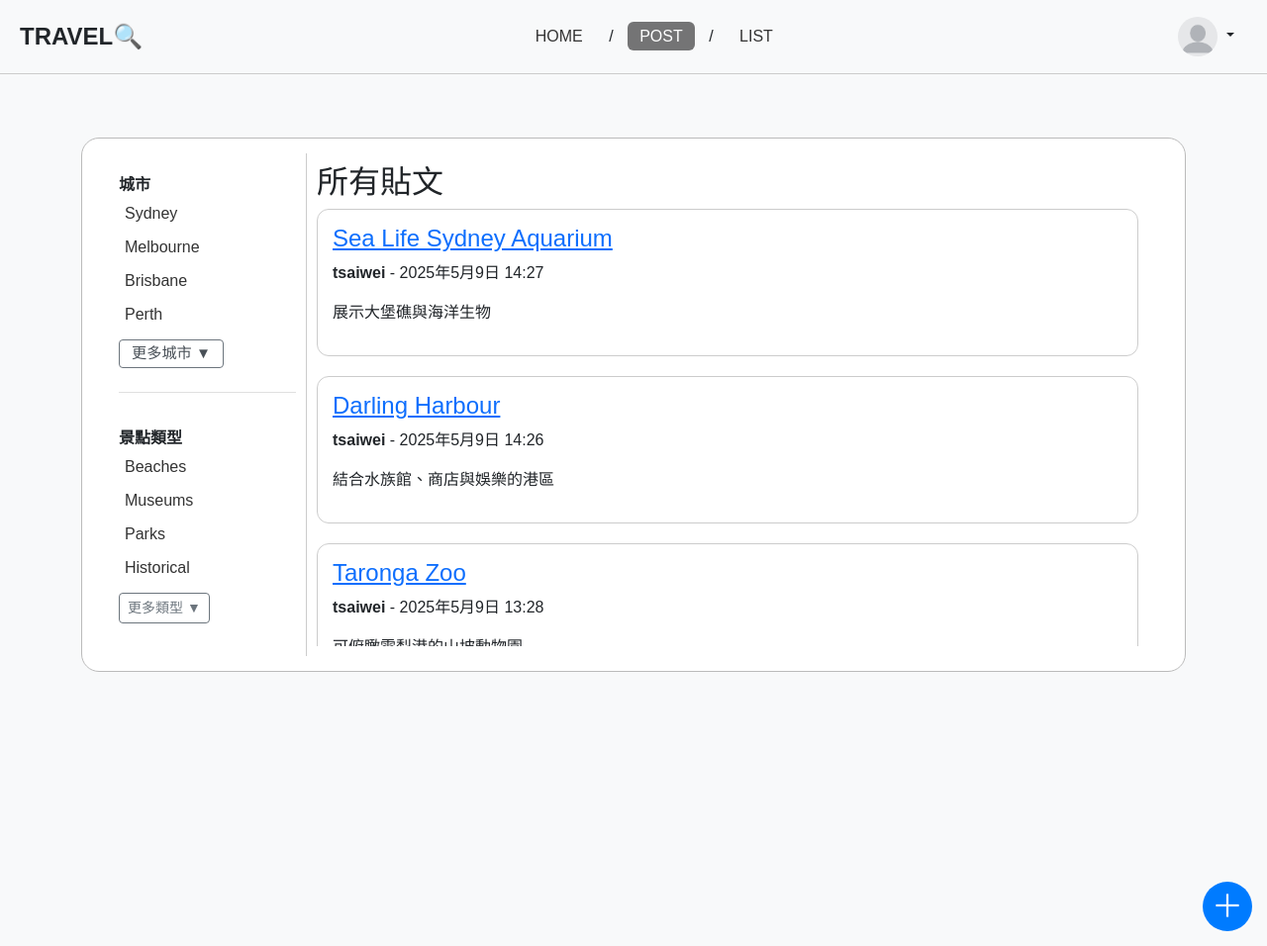
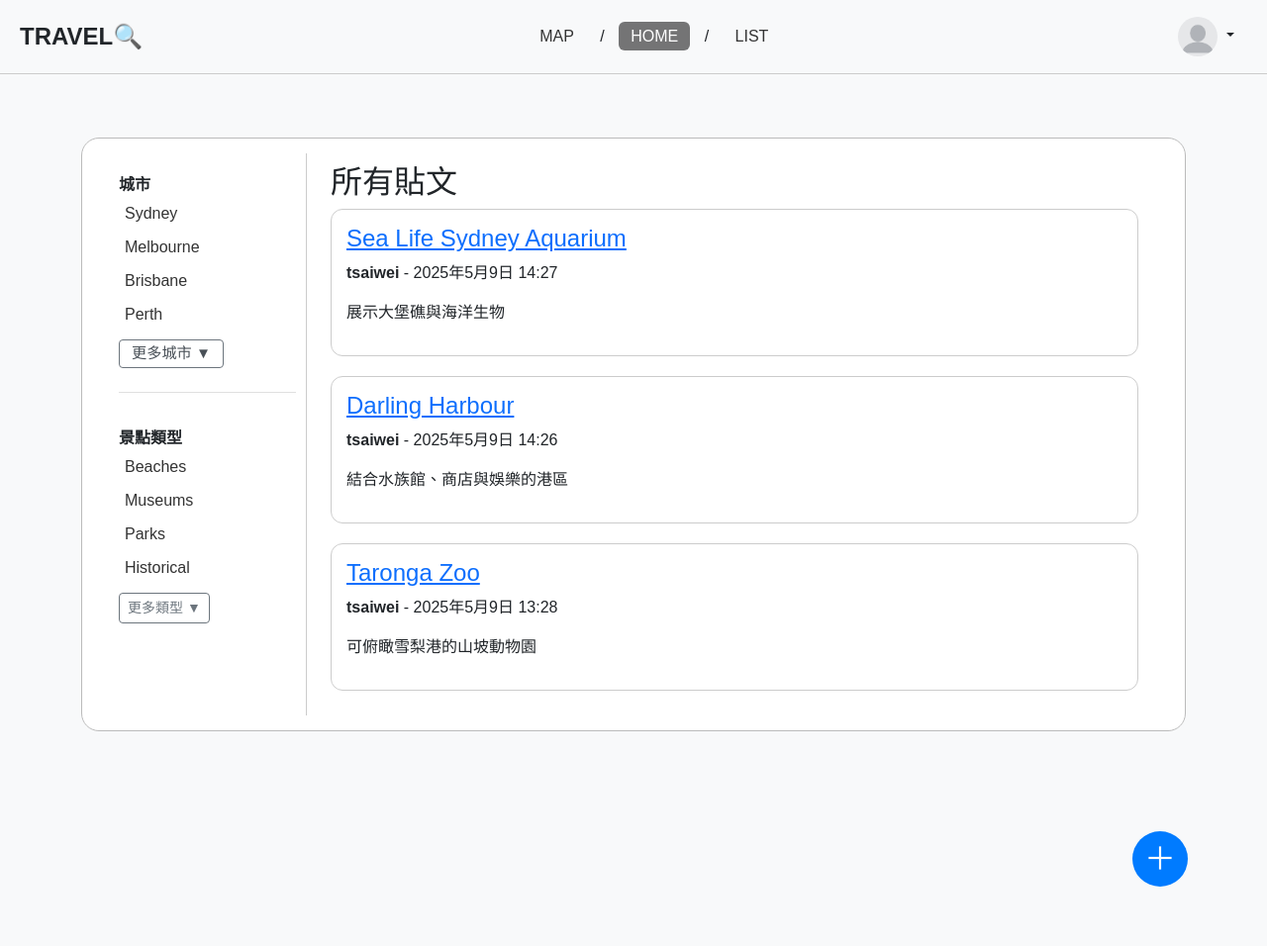
Before and after one commit to Tsaiwei-hsu/sa_Travel_Forum, a Django app: page /posts/ in a window 1280 px wide. Shown: the whole page at 99% size. Run offline with Django 5.2, Linux system fonts and the light colour scheme; data comes from the database, SQL or seed files in the repository.

Commit message:
“頁面美化”

```diff
--- a/places/templates/posts/post_list.html
+++ b/places/templates/posts/post_list.html
@@ -10,47 +10,58 @@
     padding: 15px;
     width: 100%;
     max-width: 1200px;
-    min-width: 320px;
-    height: 540px; /* 恢復較小的固定高度，依需求可再調整 */
+    min-width: 600px;
+    min-height: 600px; /* 由 height 改為 min-height，讓內容可撐開 */
+    height: 600px;
+    aspect-ratio: 3/1;
     border: 1px solid #bbb;
     border-radius: 18px;
     background: #fff;
     box-sizing: border-box;
-    overflow: hidden;
+    overflow: hidden; /* 強制最外圈不可滑動，防止出現滾動條 */
     display: flex;
     flex-direction: column;
     justify-content: flex-start;
   }
 
+  html, body {
+    height: 100%;
+    overflow: auto !important; /* 只允許 body 滾動，不讓 .frame 滾動 */
+  }
+
   @media (min-width: 1200px) {
     .frame {
       max-width: 1200px;
+      min-width: 800px;
+      height: 600px;
+      aspect-ratio: 3/1;
       margin: 40px auto 30px auto;
     }
   }
   @media (max-width: 1000px) {
     .frame {
+      max-width: 98vw;
+      min-width: 0;
       width: 98vw;
-      min-width: 0;
-      padding: 5vw 2vw;
+      height: 420px;
+      aspect-ratio: 2.5/1;
+      padding: 3vw 1vw; /* 內距再縮小 */
     }
   }
   @media (max-width: 900px) {
     .frame {
-      height: 60vh;
+      min-height: 320px;
+      height: 320px;
+      aspect-ratio: 2/1;
       max-width: 100vw;
       min-width: 0;
       padding: 8px;
       border-radius: 10px;
       margin: 20px 4px 20px 4px;
     }
-    .container {
-      flex-direction: column;
-      height: 100%;
-    }
     .main-content {
-      height: 100%;
-      max-height: 100%;
+      height: auto;
+      max-height: none;
       padding: 6px 0 0 0;
     }
     .post-preview-list {
@@ -85,7 +97,7 @@
     flex: 1 1 0%;
     display: flex;
     min-height: 0;
-    height: 100%;
+    height: 100vh;
   }
 
   /* 側邊欄樣式 */
@@ -96,7 +108,6 @@
     width: 200px;
     padding: 10px;
     border-right: 1px solid #ccc;
-    height: 100%;
     box-sizing: border-box;
     overflow: visible;
   }
@@ -136,10 +147,9 @@
     min-width: 0;
     min-height: 0;
     height: 100%;
-    max-height: 100%;
     box-sizing: border-box;
-    overflow: hidden; /* 只讓內層滑動 */
-    padding: 10px;
+    overflow: hidden;
+    padding: 10px 10px 10px 24px;
   }
 
   /* 貼文排列容器（縱向） */
@@ -177,15 +187,15 @@
   /* 浮動新增貼文按鈕 */
   .fab {
     position: fixed;
-    bottom: 15px;
-    right: 15px;
-    width: 50px;
-    height: 50px;
+    bottom: 60px;
+    right: 80px;
+    width: 56px;
+    height: 56px;
     border-radius: 50%;
     background: #007bff;
     color: #fff;
     font-size: 2rem;
-    line-height: 50px;
+    line-height: 56px;
     text-align: center;
     text-decoration: none;
   }
@@ -199,8 +209,6 @@
   .post-preview-list {
     flex: 1 1 0%;
     min-height: 0;
-    height: 100%;
-    max-height: 100%;
     overflow-y: auto;
     padding-right: 10px;
     box-sizing: border-box;
@@ -283,7 +291,6 @@
     width: 200px;
     padding: 10px;
     border-right: 1px solid #ccc;
-    height: 100%;
     box-sizing: border-box;
     overflow: visible;
   }
--- a/posts/templates/posts/base.html
+++ b/posts/templates/posts/base.html
@@ -71,8 +71,8 @@
     <div class="logo">TRAVEL🔍</div>
 
     <div class="nav-links">
-      <a href="{% url 'home' %}" class="{% if request.path == '/' %}active{% endif %}">HOME</a> /
-      <a href="{% url 'post_list' %}" class="{% if 'posts' in request.path %}active{% endif %}">POST</a> /
+      <a href="{% url 'home' %}" class="{% if request.path == '/' %}active{% endif %}">MAP</a> /
+      <a href="{% url 'post_list' %}" class="{% if 'posts' in request.path %}active{% endif %}">HOME</a> /
       <a href="{% url 'category_index' %}" class="{% if 'list' in request.path %}active{% endif %}">LIST</a>
     </div>
 
```
Also changed, not shown: other parts of places/templates/posts/post_list.html (+14 -18 lines).
